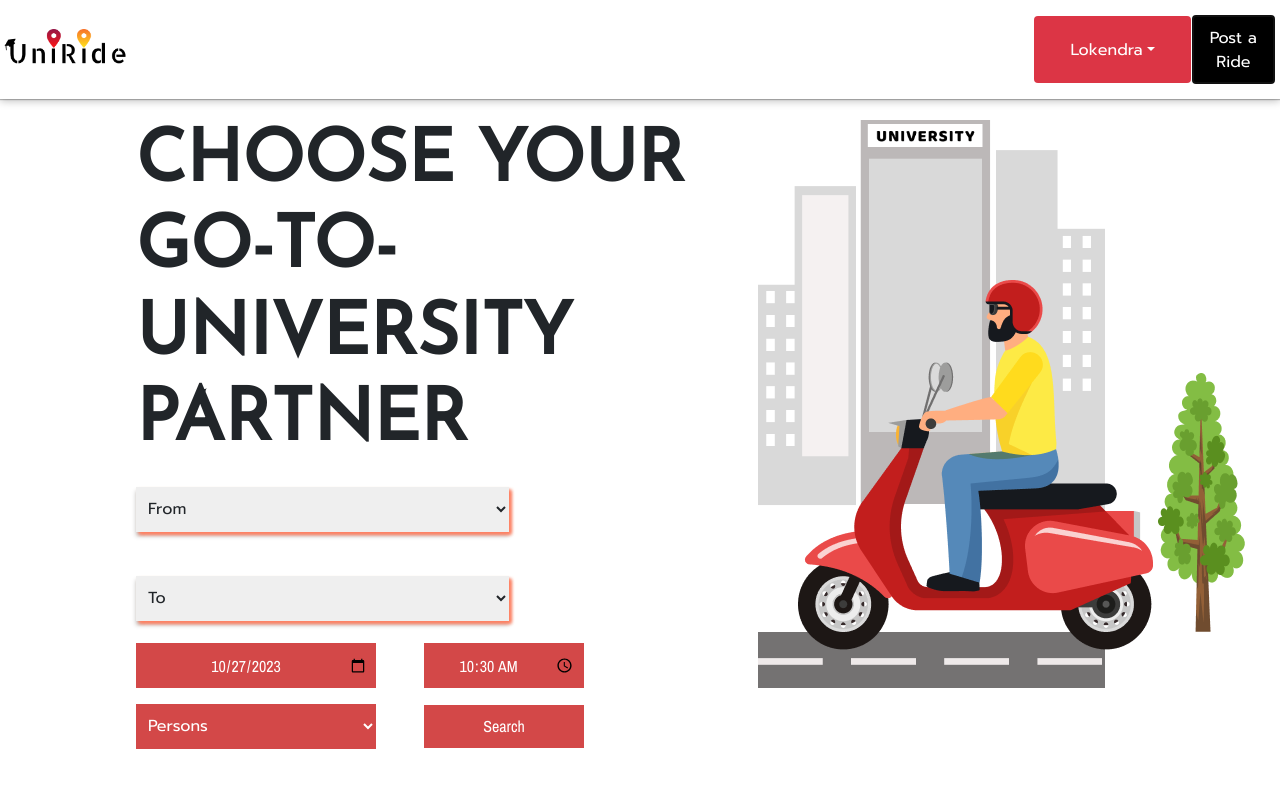
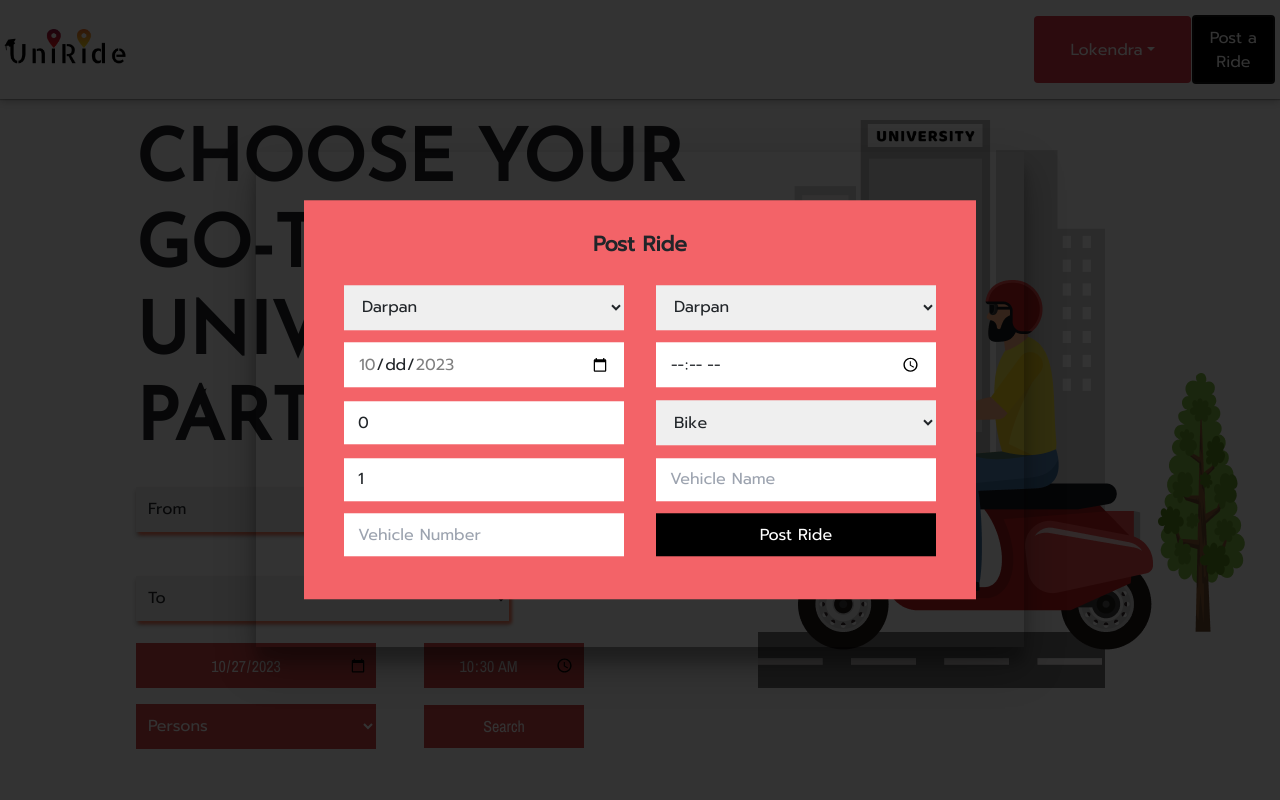
Before and after one commit to HamkerLokie/uniride-frontend-typescript, a React (Vite) app: page / in a window 1280 px wide. Both pictures are taken after typing "10:30" into the empty fields and a click on the button "Post a Ride". Shown: the top 800 px of the page. Built offline with nearby package versions, Linux system fonts and the light colour scheme.

Commit message:
Ride Post Form

```diff
--- a/src/components/Navbar.tsx
+++ b/src/components/Navbar.tsx
@@ -1,7 +1,19 @@
+import { MouseEvent, useState } from 'react'
+import PostRide from '../modals/PostRide'
+
 const Navbar = () => {
   const role: string = 'user'
   const user: string | null = 'Lokendra'
+
+  const [isPostOpen, setPostOpen] = useState<boolean>(false)
+
+  const openPostRide = (event: MouseEvent) => {
+    event.preventDefault()
+    setPostOpen(!isPostOpen)
+  }
+
   return (
+    <>
       <nav className='min-h-fit bg-white flex justify-between items-center px-1 py-3 sticky top-0 z-4'>
         <div className='left'>
           <a href='/' className='w-[60%]'>
@@ -42,7 +54,10 @@ const Navbar = () => {
                       </button>
                     </div>
                   </div>
-                <button className='nav-btn px-[.2em] py-[.6em] w-1/2 mx-[1%]  bg-black text-white border-none'>
+                  <button
+                    className='nav-btn px-[.2em] py-[.6em] w-1/2 mx-[1%]  bg-black text-white border-none'
+                    onClick={openPostRide}
+                  >
                     Post a Ride
                   </button>
                 </>
@@ -58,9 +73,7 @@ const Navbar = () => {
                   >
                     {user}
                   </button>
-                <button className='pos nav-btn'>
-                  Post a Ride
-                </button>
+                  <button className='pos nav-btn'>Post a Ride</button>
                   <div className='dropdown-menu dpm'>
                     <a className='dropdown-item' href='/adminpanel'>
                       All Posted Rides
@@ -85,6 +98,18 @@ const Navbar = () => {
           )}
         </div>
       </nav>
+
+      {isPostOpen && (
+        <div className='pop-overlay'>
+          <div className='popup '>
+            <PostRide />
+            <button className='cls-btn '>
+              <i className=' ccm fa-solid fa-xmark'></i>
+            </button>
+          </div>
+        </div>
+      )}
+    </>
   )
 }
 
--- a/src/index.css
+++ b/src/index.css
@@ -145,6 +145,19 @@ nav {
 
 
 
+.postride form select,
+.postride input {
+  width: 90%;
+  margin: 2%;
+  padding: .6em .9em;
+  font-family: var(--josefin);
+
+
+}
+
+
+
+
 
 @keyframes pop-in-out {
   0% {
--- a/src/main.tsx
+++ b/src/main.tsx
@@ -5,6 +5,7 @@ import './index.css'
 import { Provider } from 'react-redux'
 import { store } from './store/store.ts'
 import { BrowserRouter } from 'react-router-dom'
+import './popup.css'
 
 ReactDOM.createRoot(document.getElementById('root')!).render(
   <React.StrictMode>
--- /dev/null
+++ b/src/modals/PostRide.tsx
@@ -0,0 +1,145 @@
+import { useState } from 'react'
+import { PostFormData, locationObject } from '../utils/typeDefs'
+
+const PostRide = () => {
+  const location: locationObject[] = [
+    { _id: '1', locationName: 'Darpan' },
+    { _id: '2', locationName: 'CU Gate 2' }
+  ]
+
+  const tomorrow = new Date()
+  tomorrow.setDate(tomorrow.getDate() + 1)
+  const dayAfterTomorrow = new Date(
+    new Date().setDate(new Date().getDate() + 2)
+  )
+
+  const [formData, setFormData] = useState<PostFormData>({
+    price:0,
+    maxPerson: 1,
+    vehicle: '',
+    vehicleNumber: '',
+    date: new Date(),
+    time: '',
+    vehicleType: 'Bike',
+    location: location[0].locationName
+  })
+
+  const loading = false
+  return (
+    <>
+      <div className='postride w-full flex flex-col items-center justify-center bg-maincolor z-10 min-h-full px-[1em] py-[2em]'>
+        <h1 className='text-[1.3em] font-[700] font-josefins pb-[0.8em]'>
+          Post Ride
+        </h1>
+        {loading && <div>Loadingg...</div>}
+        <form
+          action=''
+          className='w-full grid grid-cols-2 place-items-center p-pad'
+        >
+          <select
+            name='from'
+            id='from'
+            className='w-full flex flex-wrap justify-center'
+          >
+            <option value='' disabled>
+              From
+            </option>
+            {location &&
+              location.map(l => {
+                return (
+                  <option key={l._id} value={l.locationName}>
+                    {l.locationName}
+                  </option>
+                )
+              })}
+          </select>
+
+          <select name='to' id='to'>
+            <option value='' disabled>
+              To
+            </option>
+
+            {location &&
+              location.map(l => (
+                <option key={l._id} value={l.locationName}>
+                  {l.locationName}
+                </option>
+              ))}
+          </select>
+
+          <input
+            max={dayAfterTomorrow.toISOString().split('T')[0]}
+            min={tomorrow.toISOString().split('T')[0]}
+            type='date'
+            id='date-inputs'
+            // onChange={handleDateChange}
+          />
+
+          <input
+            type='time'
+            placeholder='Time'
+            value={formData.time.toString()}
+            // onChange={t => onTimeChange(t.target.value)}
+          />
+          <input
+            type='number'
+            value={formData.price.toString()}
+            // onChange={e => setprice(e.target.value)}
+            placeholder='Charges'
+
+
+          />
+          <select
+            name=''
+            id=''
+            onChange={e =>
+              setFormData({ ...formData, vehicleType: e.target.value })
+            }
+          >
+            <option value='' disabled>
+              Vehicle Type
+            </option>
+            <option value='Bike'>Bike</option>
+            <option value='Car'>Car</option>
+            <option value='Car'>Scooty</option>
+          </select>
+          <input
+            type='number'
+            onChange={e =>
+              setFormData({
+                ...formData,
+                maxPerson: parseInt(e.target.value, 10)
+              })
+            }
+            value={formData.maxPerson.toString()}
+            placeholder='People'
+          />
+          <input
+            type='text'
+            onChange={e =>
+              setFormData({ ...formData, vehicle: e.target.value })
+            }
+            value={formData.vehicle.toString()}
+            placeholder='Vehicle Name'
+          />
+          <input
+            onChange={e =>
+              setFormData({ ...formData, vehicleNumber: e.target.value })
+            }
+            type='text'
+            value={formData.vehicleNumber.toString()}
+            placeholder='Vehicle Number'
+          />
+          <input
+            // onClick={postRide}
+            className='bg-black text-white'
+            type='submit'
+            value='Post Ride'
+          />
+        </form>
+      </div>
+    </>
+  )
+}
+
+export default PostRide
--- a/src/pages/Home.tsx
+++ b/src/pages/Home.tsx
@@ -1,10 +1,6 @@
 import { useState, useRef } from 'react'
 import { aboutContent, developers, queries } from '../utils/homeContent'
-
-type locationObject = {
-  _id: string
-  locationName: string
-}
+import { locationObject } from '../utils/typeDefs'
 
 const Home = () => {
   const [selectedDate, setSelectedDate] = useState<Date | null>(new Date())
--- /dev/null
+++ b/src/popup.css
@@ -0,0 +1,74 @@
+.popup {
+    position: fixed;
+    top: 50%;
+    left: 50%;
+    transform: translate(-50%, -50%);
+    border: 1px solid;
+    width: 60%;
+    background-color: transparent;
+    border: 0;
+    box-shadow: rgba(0, 0, 0, 0.3) 0px 19px 38px, rgba(0, 0, 0, 0.22) 0px 15px 12px;
+    transition: all 0.3s ease-in-out;
+    opacity: 0;
+    animation: popupAnimation .6s ease-in-out forwards;
+    z-index: 12;
+    padding: 3em;
+
+  }
+
+  .popup-r {
+    position: fixed;
+    top: 50%;
+    left: 50%;
+    transform: translate(-50%, -50%);
+    border: 1px solid;
+    width: 90%;
+    min-height: 50vh;
+    background-color: white;
+    border: 0;
+    box-shadow: rgba(0, 0, 0, 0.3) 0px 19px 38px, rgba(0, 0, 0, 0.22) 0px 15px 12px;
+    transition: all 0.3s ease-in-out;
+    opacity: 0;
+    animation: popupAnimation .6s ease-in-out forwards;
+    z-index: 12;
+
+  }
+
+
+  .pop-overlay {
+    position: fixed;
+    z-index: 13;
+    top: 0;
+    left: 0;
+    min-height: 292vh;
+    width: 100%;
+    height: 100vh;
+    background-color: rgba(0, 0, 0, 0.8);
+  }
+
+  .popup .cls-btn {
+    position: absolute;
+    top: 0;
+    right: 0;
+    border: none;
+    background-color: transparent;
+    outline: none;
+    color: white;
+    font-size: 1em;
+    padding: .0em .3em;
+
+  }
+
+  @keyframes popupAnimation {
+    from {
+      opacity: 0;
+      visibility: hidden;
+      transform: translate(-50%, -80%);
+    }
+
+    to {
+      opacity: 1;
+      visibility: visible;
+      transform: translate(-50%, -50%);
+    }
+  }
--- /dev/null
+++ b/src/utils/typeDefs.ts
@@ -0,0 +1,15 @@
+export type locationObject = {
+  _id: string
+  locationName: string
+}
+
+export interface PostFormData {
+  price: Number
+  maxPerson: Number
+  vehicle: String
+  vehicleNumber: String
+  date: Date
+  time: String
+  vehicleType: String
+  location: String
+}
```
Lines whose indentation alone changed are shown as unchanged.
